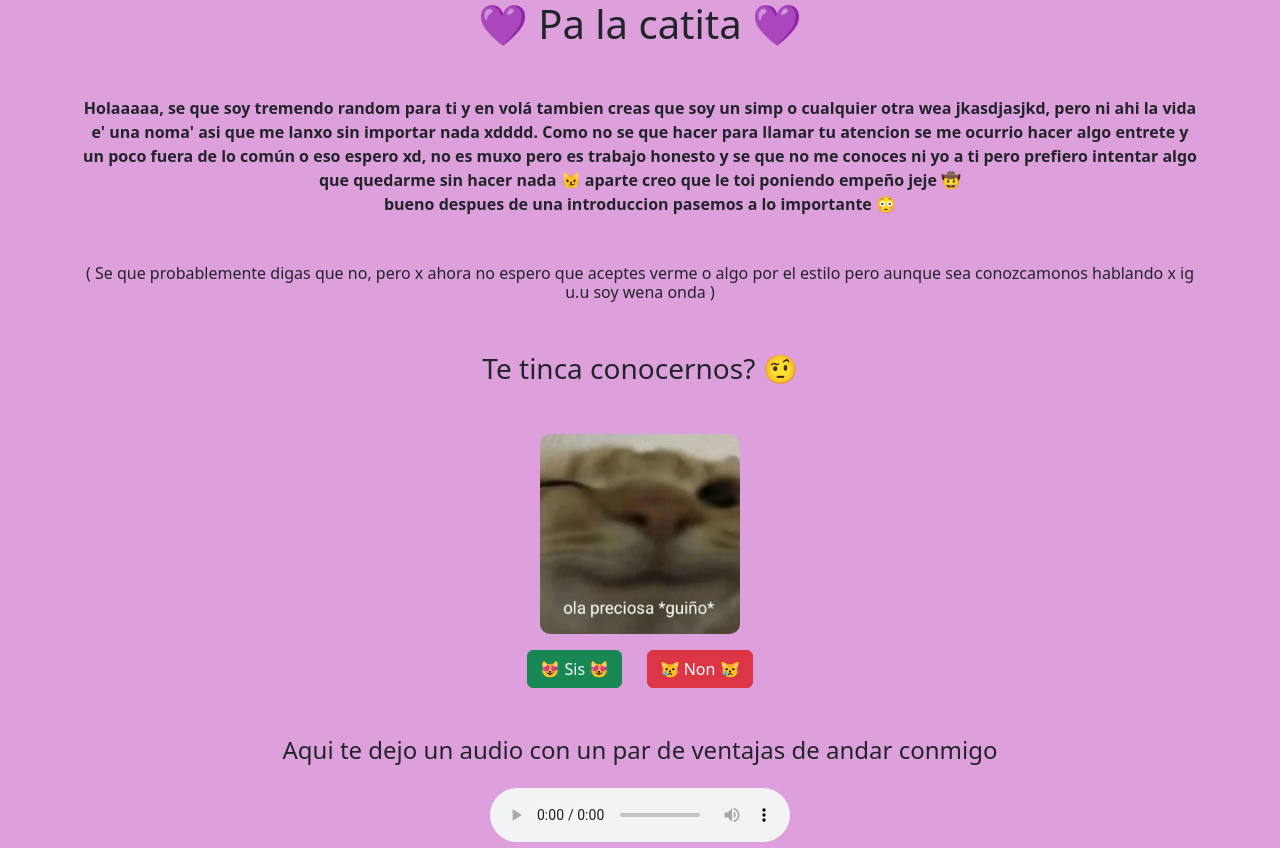
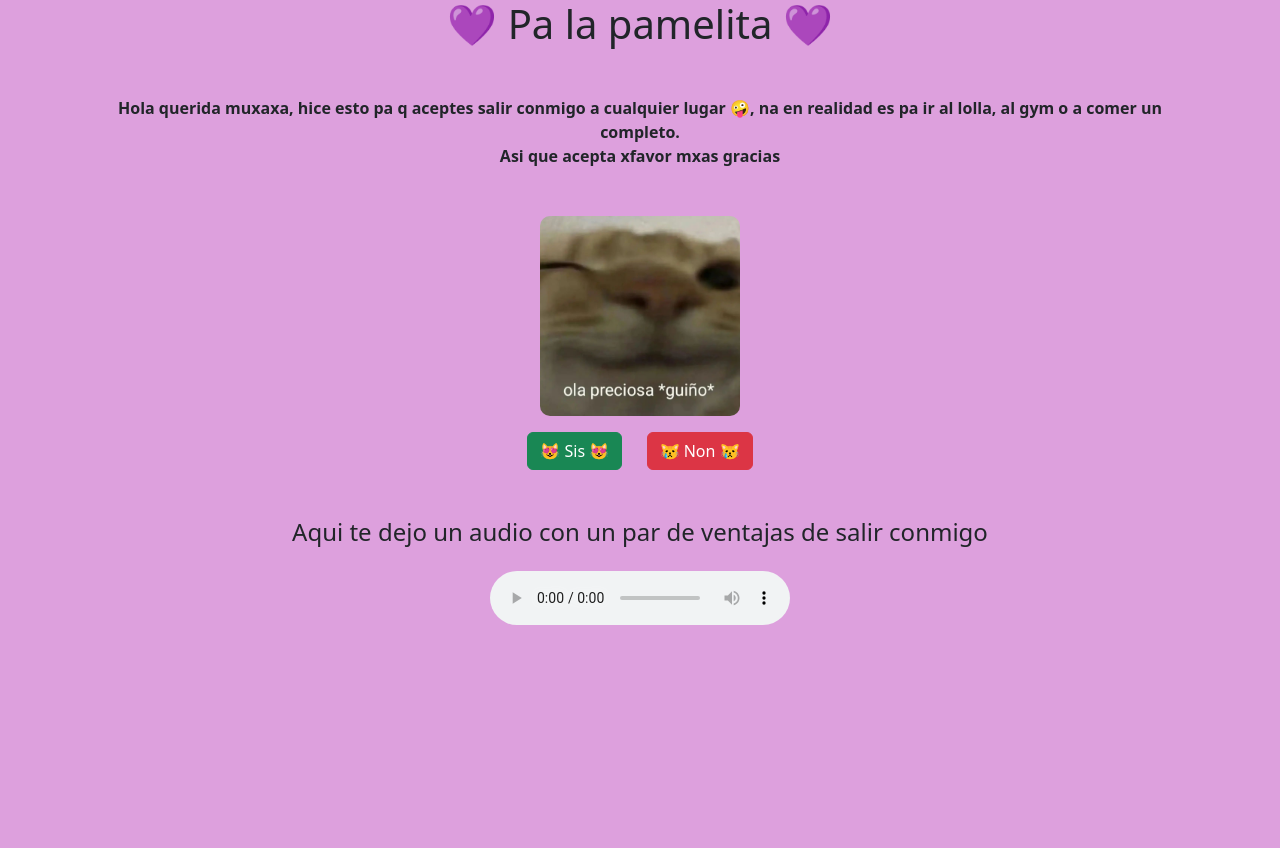
Before and after one commit to XTACISSS/PaLaPamelita, a plain HTML site: page index.html in a window 1280 px wide. After the commit the page ends 800 px from the top, so only its background shows below. Drawn offline with nearby package versions, Linux system fonts and the light colour scheme; some packages are replaced by stand-ins of ours; a script that the page names is missing.

Commit message:
Modificando detalles

```diff
--- a/index.html
+++ b/index.html
@@ -5,7 +5,7 @@
     <meta charset="UTF-8">
     <meta http-equiv="X-UA-Compatible" content="IE=edge">
     <meta name="viewport" content="width=device-width, initial-scale=1.0">
-    <title> 💜 Pa la catita jeje 💜 </title>
+    <title> 💜 Pa la pamelita jeje 💜 </title>
     <link href="https://cdn.jsdelivr.net/npm/bootstrap@5.2.1/dist/css/bootstrap.min.css" rel="stylesheet" integrity="sha384-iYQeCzEYFbKjA/T2uDLTpkwGzCiq6soy8tYaI1GyVh/UjpbCx/TYkiZhlZB6+fzT" crossorigin="anonymous">
     <link rel="stylesheet" href="style.css">
 </head>
@@ -16,18 +16,15 @@
 
         <div class="container">
 
-            <h1 class="text-center mb-5"> 💜 Pa la catita 💜 </h1>
+            <h1 class="text-center mb-5"> 💜 Pa la pamelita 💜 </h1>
 
 
             <p class="text-center fw-bold mb-5">
-                Holaaaaa, se que soy tremendo random para ti y en volá tambien creas que soy un simp o cualquier otra wea jkasdjasjkd, pero ni ahi la vida e' una noma' asi que me lanxo sin importar nada xdddd. Como no se que hacer para llamar tu atencion se me ocurrio
-                hacer algo entrete y un poco fuera de lo común o eso espero xd, no es muxo pero es trabajo honesto y se que no me conoces ni yo a ti pero prefiero intentar algo que quedarme sin hacer nada 😼 aparte creo que le toi poniendo empeño jeje
-                🤠 <br> bueno despues de una introduccion pasemos a lo importante 😳
+                Hola querida muxaxa, hice esto pa q aceptes salir conmigo a cualquier lugar 🤪, na en realidad es pa ir al lolla, al gym o a comer un completo. <br> Asi que acepta xfavor mxas gracias
             </p>
 
             <h3 class="text-center mb-5">
-                <p class="fs-6 mt-3"> ( Se que probablemente digas que no, pero x ahora no espero que aceptes verme o algo por el estilo pero aunque sea conozcamonos hablando x ig u.u soy wena onda ) </p>
-                <br> Te tinca conocernos? 🤨
+                <p class="fs-6 mt-3">
             </h3>
 
             <div class="mb-3" align="center">
@@ -43,12 +40,12 @@
             </div>
 
 
-            <h4 class="text-center mb-4">Aqui te dejo un audio con un par de ventajas de andar conmigo</h4>
+            <h4 class="text-center mb-4">Aqui te dejo un audio con un par de ventajas de salir conmigo</h4>
 
             <div class="text-center">
                 <audio controls>
 
-                    <source src="assets/audio/homero.mp3" type="audio/mpeg">
+                    <source src="assets/audio/homer.mp3" type="audio/mpeg">
                     Espero que esta wea se reproduzca
 
                 </audio>
```
